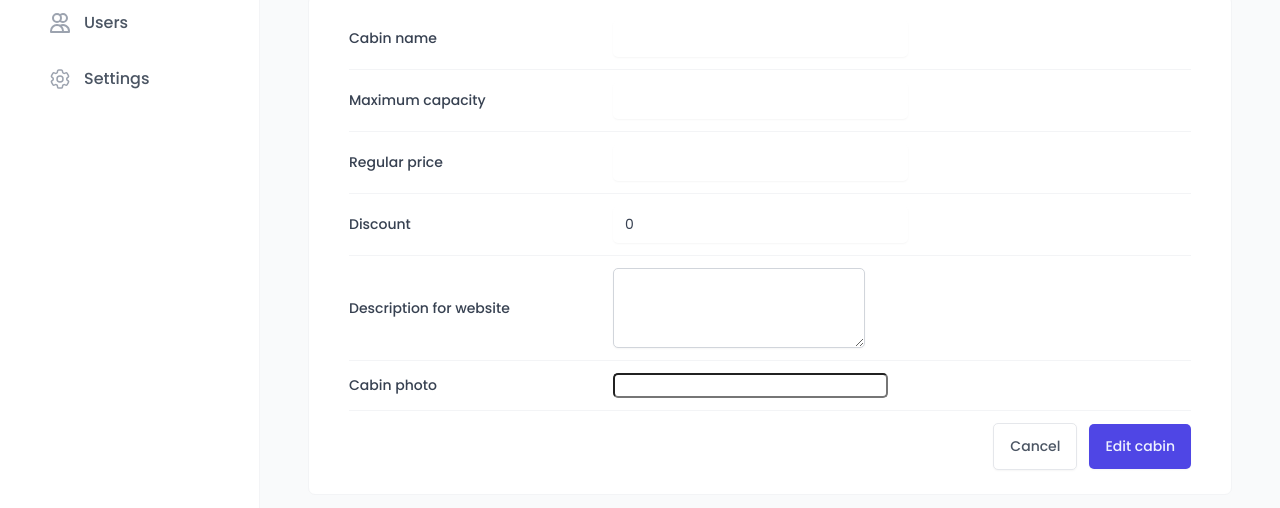
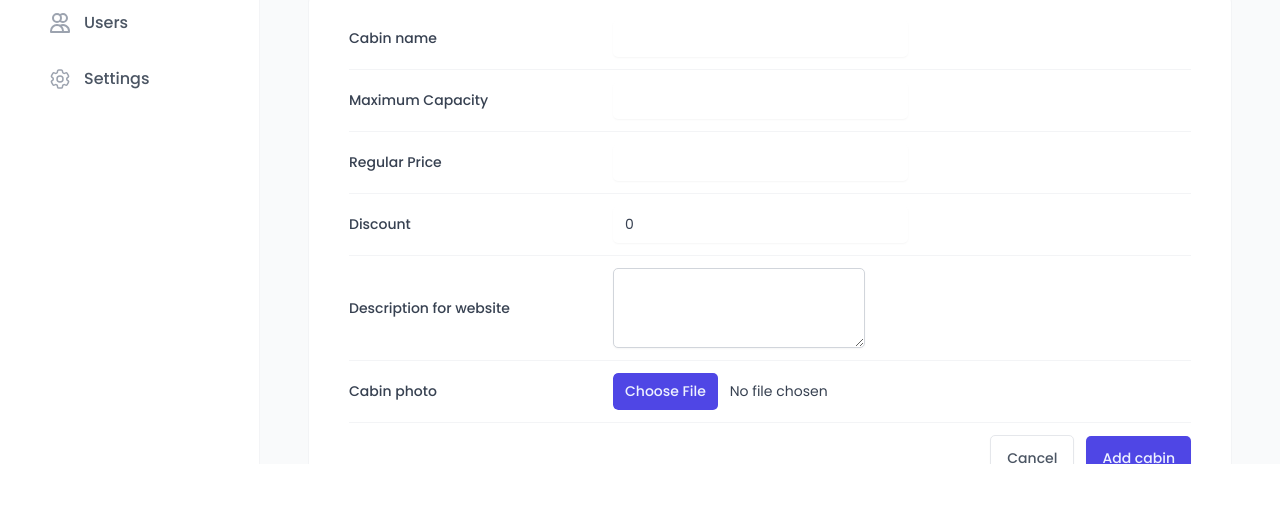
Before and after one commit to swasty-jay/the-world-oasis, a React (Vite) app: page /cabins in a window 1280 px wide. Both pictures are taken after a click on the button "Add new cabin". Shown: the part 336-844 px from the top of the page. After the commit the page ends 800 px from the top, so only its background shows below. Built offline with nearby package versions, Linux system fonts and the light colour scheme; no server answers; the database is empty; a web font is replaced by a local one.

Commit message:
added the file upload form

```diff
--- a/src/App.jsx
+++ b/src/App.jsx
@@ -47,7 +47,7 @@
           </Routes>
         </BrowserRouter>
         <Toaster
-          position="top-cnter"
+          position="right-top"
           gutter={12}
           containerStyle={{ margin: "8px" }}
           toastOptions={{
--- a/src/features/cabins/CreateCabinForm.jsx
+++ b/src/features/cabins/CreateCabinForm.jsx
@@ -1,78 +1,114 @@
-import styled from "styled-components";
-
 import Input from "../../ui/Input";
 import Form from "../../ui/Form";
 import Button from "../../ui/Button";
 import FileInput from "../../ui/FileInput";
 import Textarea from "../../ui/Textarea";
+import { useForm } from "react-hook-form";
+import { useMutation, useQueryClient } from "@tanstack/react-query";
+import { createCabin } from "../../services/ApiCabins";
+import toast from "react-hot-toast";
+import FormRow from "../../ui/FormRow";
 
-const FormRow = styled.div`
-  display: grid;
-  align-items: center;
-  grid-template-columns: 24rem 1fr 1.2fr;
-  gap: 2.4rem;
+function CreateCabinForm() {
+  const queryClient = useQueryClient();
 
-  padding: 1.2rem 0;
+  const { register, handleSubmit, reset, getValues, formState } = useForm();
 
-  &:first-child {
-    padding-top: 0;
+  const { errors } = formState;
+
+  const { mutate, isLoading } = useMutation({
+    mutationFn: createCabin,
+    onSuccess: () => {
+      toast.success("cabin successfully created");
+      //validating to automatically update after creation//
+      queryClient.invalidateQueries({ queryKey: ["cabin"] });
+      reset();
+    },
+    onError: (err) => toast.error(err.message),
+  });
+
+  function onSubmitForm(data) {
+    mutate({ ...data, image: data.image[0] });
   }
 
-  &:last-child {
-    padding-bottom: 0;
-  }
+  // function onError(errors) {
+  //   // console.log(errors);
+  // }
 
-  &:not(:last-child) {
-    border-bottom: 1px solid var(--color-grey-100);
-  }
-
-  &:has(button) {
-    display: flex;
-    justify-content: flex-end;
-    gap: 1.2rem;
-  }
-`;
-
-const Label = styled.label`
-  font-weight: 500;
-`;
-
-const Error = styled.span`
-  font-size: 1.4rem;
-  color: var(--color-red-700);
-`;
-
-function CreateCabinForm() {
   return (
-    <Form>
-      <FormRow>
-        <Label htmlFor="name">Cabin name</Label>
-        <Input type="text" id="name" />
+    <Form onSubmit={handleSubmit(onSubmitForm)}>
+      <FormRow label="Cabin name" error={errors?.name?.message}>
+        <Input
+          type="text"
+          id="name"
+          disabled={isLoading}
+          {...register("name", {
+            required: "this field is required",
+          })}
+        />
       </FormRow>
 
-      <FormRow>
-        <Label htmlFor="maxCapacity">Maximum capacity</Label>
-        <Input type="number" id="maxCapacity" />
+      <FormRow label="Maximum Capacity" error={errors?.maxCapacity?.message}>
+        <Input
+          type="number"
+          id="maxCapacity"
+          disabled={isLoading}
+          {...register("maxCapacity", {
+            required: "this field is required",
+            min: {
+              value: 1,
+              message: "Capacity should be at leat 1",
+            },
+          })}
+        />
       </FormRow>
 
-      <FormRow>
-        <Label htmlFor="regularPrice">Regular price</Label>
-        <Input type="number" id="regularPrice" />
+      <FormRow label="Regular Price" error={errors?.regularPrice?.message}>
+        <Input
+          type="number"
+          id="regularPrice"
+          disabled={isLoading}
+          {...register("regularPrice", {
+            required: "this field is required",
+            min: {
+              value: 1,
+              message: "regular price should bet at least 1",
+            },
+          })}
+        />
       </FormRow>
 
-      <FormRow>
-        <Label htmlFor="discount">Discount</Label>
-        <Input type="number" id="discount" defaultValue={0} />
+      <FormRow label="Discount" error={errors?.discount?.message}>
+        <Input
+          type="number"
+          id="discount"
+          disabled={isLoading}
+          defaultValue={0}
+          {...register("discount", {
+            required: "this field is required",
+            validate: (value) =>
+              value <= getValues().regularPrice ||
+              "discount should be less than regular price",
+          })}
+        />
       </FormRow>
 
-      <FormRow>
-        <Label htmlFor="description">Description for website</Label>
-        <Textarea type="number" id="description" defaultValue="" />
+      <FormRow label="Description for website" error={errors?.name?.message}>
+        <Textarea
+          type="number"
+          id="description"
+          disabled={isLoading}
+          defaultValue=""
+          {...register("description", { required: "this field is required" })}
+        />
       </FormRow>
 
-      <FormRow>
-        <Label htmlFor="image">Cabin photo</Label>
-        <FileInput id="image" accept="image/*" />
+      <FormRow label="Cabin photo">
+        <FileInput
+          id="image"
+          accept="image/*"
+          {...register("image", { required: "this field is required" })}
+        />
       </FormRow>
 
       <FormRow>
@@ -80,7 +116,7 @@
         <Button variation="secondary" type="reset">
           Cancel
         </Button>
-        <Button>Edit cabin</Button>
+        <Button disabled={isLoading}>Add cabin</Button>
       </FormRow>
     </Form>
   );
--- a/src/services/ApiCabins.js
+++ b/src/services/ApiCabins.js
@@ -1,5 +1,5 @@
-import supabase from "./Supabase";
-
+import supabase, { supabaseUrl } from "./Supabase";
+///////FETCHING CABINS FROM SUPABASE////////
 async function getCabins() {
   let { data, error } = await supabase.from("cabins").select("*");
 
@@ -11,6 +11,43 @@
 }
 export default getCabins;
 
+///FUNCTION TO CREATE NEW CABIN/////////
+export async function createCabin(newCabin) {
+  const imageName = `${Math.random()}-${newCabin.image.name}`.replaceAll(
+    "/",
+    ""
+  );
+
+  const imagePath = `${supabaseUrl}/storage/v1/object/public/cabin-images/${imageName}`;
+  const { data, error } = await supabase
+    .from("cabins")
+    .insert([{ ...newCabin, image: imagePath }])
+    .select();
+  if (error) {
+    console.error(error);
+    throw new Error("cabin could not be created");
+  }
+
+  //2. upload image
+
+  const { error: storageError } = await supabase.storage
+    .from("cabin-images")
+    .upload(imageName, newCabin.image);
+
+  //delete cabin if there was an error uploading image
+  if (storageError) {
+    await supabase.from("cabins").delete().eq("id", data.id);
+    console.error(error);
+    throw new Error(
+      "cabin image could not be uploaded and cabin was not created"
+    );
+  }
+
+  return data;
+}
+
+////FUNCTION TO DELETE CABIN////////
+
 export async function DeleteCabin(id) {
   const { data, error } = await supabase.from("cabins").delete().eq("id", id);
 
--- a/src/services/Supabase.js
+++ b/src/services/Supabase.js
@@ -1,5 +1,5 @@
 import { createClient } from "@supabase/supabase-js";
-const supabaseUrl = "https://jhbddoxjywwceynosqov.supabase.co";
+export const supabaseUrl = "https://jhbddoxjywwceynosqov.supabase.co";
 const supabaseKey =
   "eyJhbGciOiJIUzI1NiIsInR5cCI6IkpXVCJ9.eyJpc3MiOiJzdXBhYmFzZSIsInJlZiI6ImpoYmRkb3hqeXd3Y2V5bm9zcW92Iiwicm9sZSI6ImFub24iLCJpYXQiOjE3NDg2NjgxMTQsImV4cCI6MjA2NDI0NDExNH0.B5thcPdMLrPxn4dlKCFNnO48ihnsW9cjlvkjzIdEshs";
 const supabase = createClient(supabaseUrl, supabaseKey);
--- a/src/ui/AppLayout.jsx
+++ b/src/ui/AppLayout.jsx
@@ -5,7 +5,7 @@
 
 const Main = styled.main`
   background-color: var(--color-grey-50);
-
+  overflow-y: scroll;
   padding: 4rem 4.8rem 6.4rem;
 `;
 
--- a/src/ui/FileInput.jsx
+++ b/src/ui/FileInput.jsx
@@ -1,6 +1,6 @@
 import styled from "styled-components";
 
-const FileInput = styled.input`
+const FileInput = styled.input.attrs({ type: "file" })`
   font-size: 1.4rem;
   border-radius: var(--border-radius-sm);
 
--- /dev/null
+++ b/src/ui/FormRow.jsx
@@ -0,0 +1,49 @@
+import styled from "styled-components";
+
+const StlyedFormRow = styled.div`
+  display: grid;
+  align-items: center;
+  grid-template-columns: 24rem 1fr 1.2fr;
+  gap: 2.4rem;
+
+  padding: 1.2rem 0;
+
+  &:first-child {
+    padding-top: 0;
+  }
+
+  &:last-child {
+    padding-bottom: 0;
+  }
+
+  &:not(:last-child) {
+    border-bottom: 1px solid var(--color-grey-100);
+  }
+
+  &:has(button) {
+    display: flex;
+    justify-content: flex-end;
+    gap: 1.2rem;
+  }
+`;
+
+const Label = styled.label`
+  font-weight: 500;
+`;
+
+const Error = styled.span`
+  font-size: 1.4rem;
+  color: var(--color-red-700);
+`;
+
+const FormRow = ({ label, error, children }) => {
+  return (
+    <StlyedFormRow>
+      {label && <Label htmlFor={children.props.id}>{label}</Label>}
+      {children}
+      {error && <Error>{error}</Error>}
+    </StlyedFormRow>
+  );
+};
+
+export default FormRow;
```
